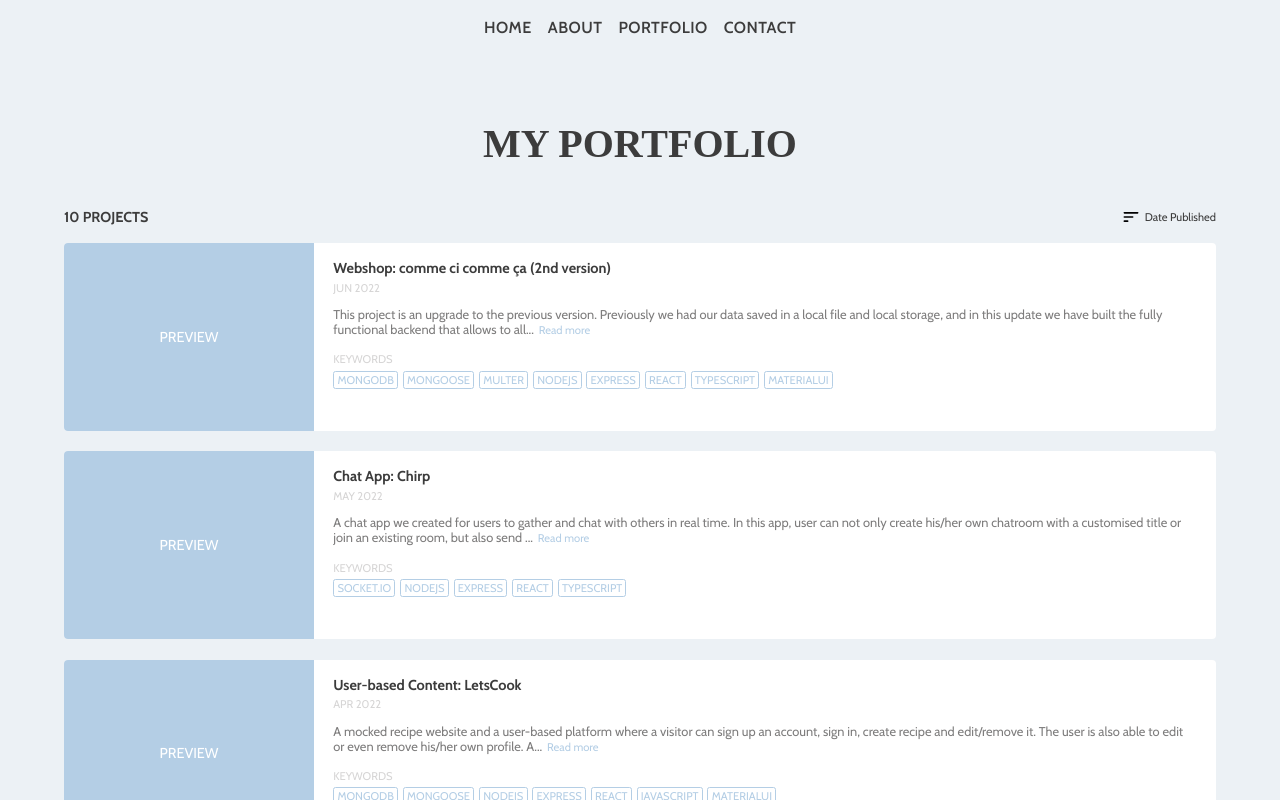
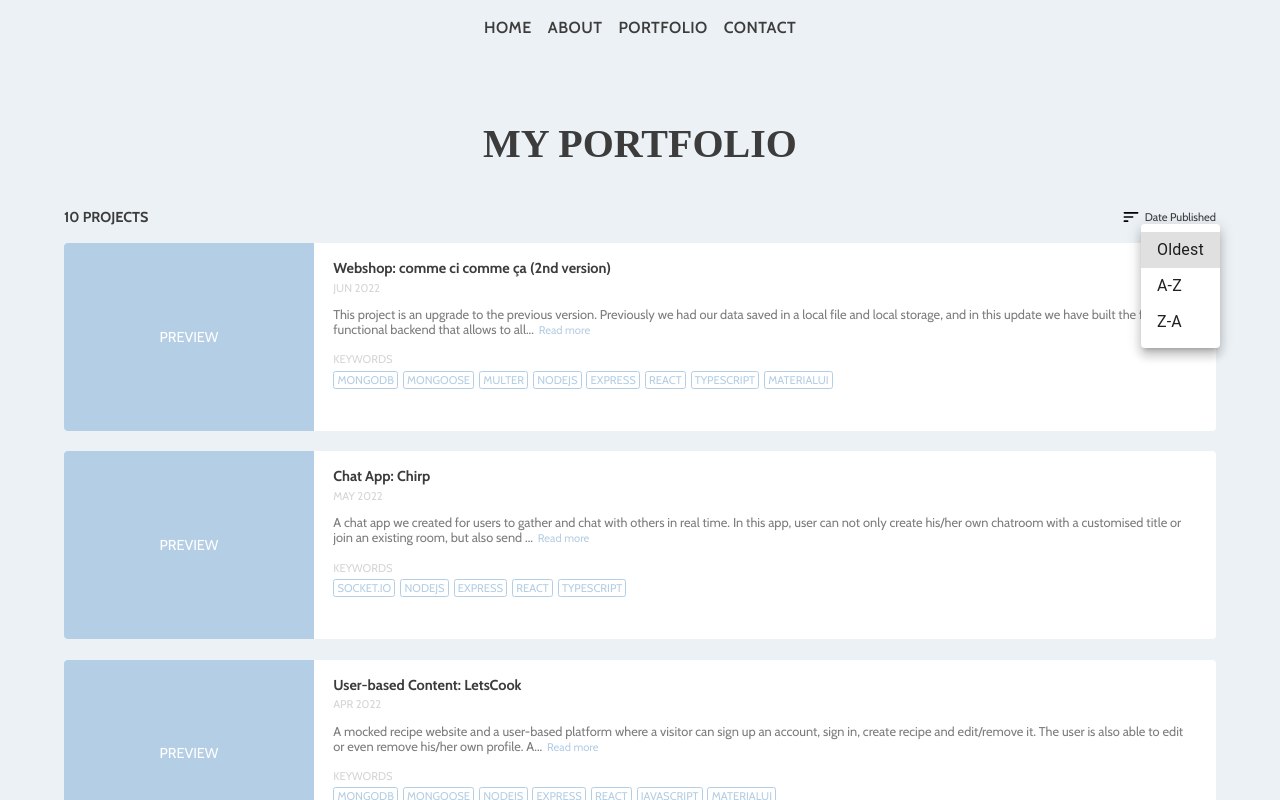
Before and after one commit to millie-wy/cv-millie, a React (Create React App) app: page /portfolio in a window 1280 px wide. Both pictures are taken after a click on the element "Date Published". Shown: the top 800 px of the page. Built offline with nearby package versions, Linux system fonts and the light colour scheme; a web font is replaced by a local one.

Commit message:
added menu for sorting (not done)

```diff
--- a/src/Components/Pages/Portfolio.jsx
+++ b/src/Components/Pages/Portfolio.jsx
@@ -1,11 +1,17 @@
-import { Box, Container, Typography } from "@mui/material";
+import { Box, Container, Typography, Menu, MenuItem } from "@mui/material";
 import { useTheme } from "../Contexts/ThemeContextProvider";
 import { SortRounded } from "@mui/icons-material";
 import PortfolioProjects from "./PortfolioProjects";
 import portfolioData from "../portfolioData.json";
+import { useState } from "react";
 
 const Portfolio = () => {
   const { theme } = useTheme();
+  const [toggleSort, setToggleSort] = useState(null);
+  const open = Boolean(toggleSort);
+
+  const handleClick = (e) => setToggleSort(e.currentTarget);
+  const handleClose = () => setToggleSort(null);
 
   return (
     <Container
@@ -68,9 +74,15 @@ const Portfolio = () => {
               variant="overline"
               theme={theme}
               sx={{ pl: ".2rem", cursor: "pointer" }}
+              onClick={handleClick}
             >
               Date Published
             </Typography>
+            <Menu anchorEl={toggleSort} open={open} onClose={handleClose}>
+              <MenuItem onClick={handleClose}>Oldest</MenuItem>
+              <MenuItem onClick={handleClose}>A-Z</MenuItem>
+              <MenuItem onClick={handleClose}>Z-A</MenuItem>
+            </Menu>
           </Box>
         </Box>
         <Box sx={{ display: "flex", flexDirection: "column", gap: "1.3rem" }}>
```
